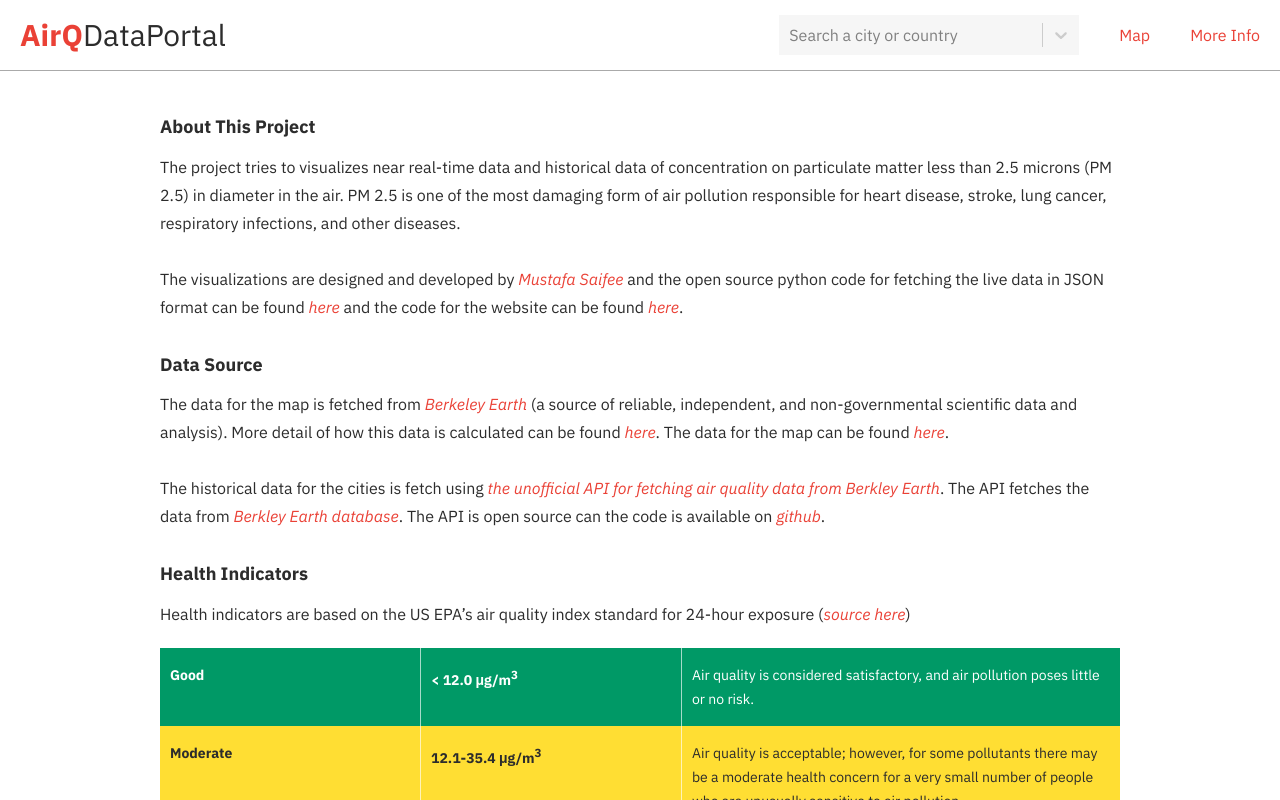
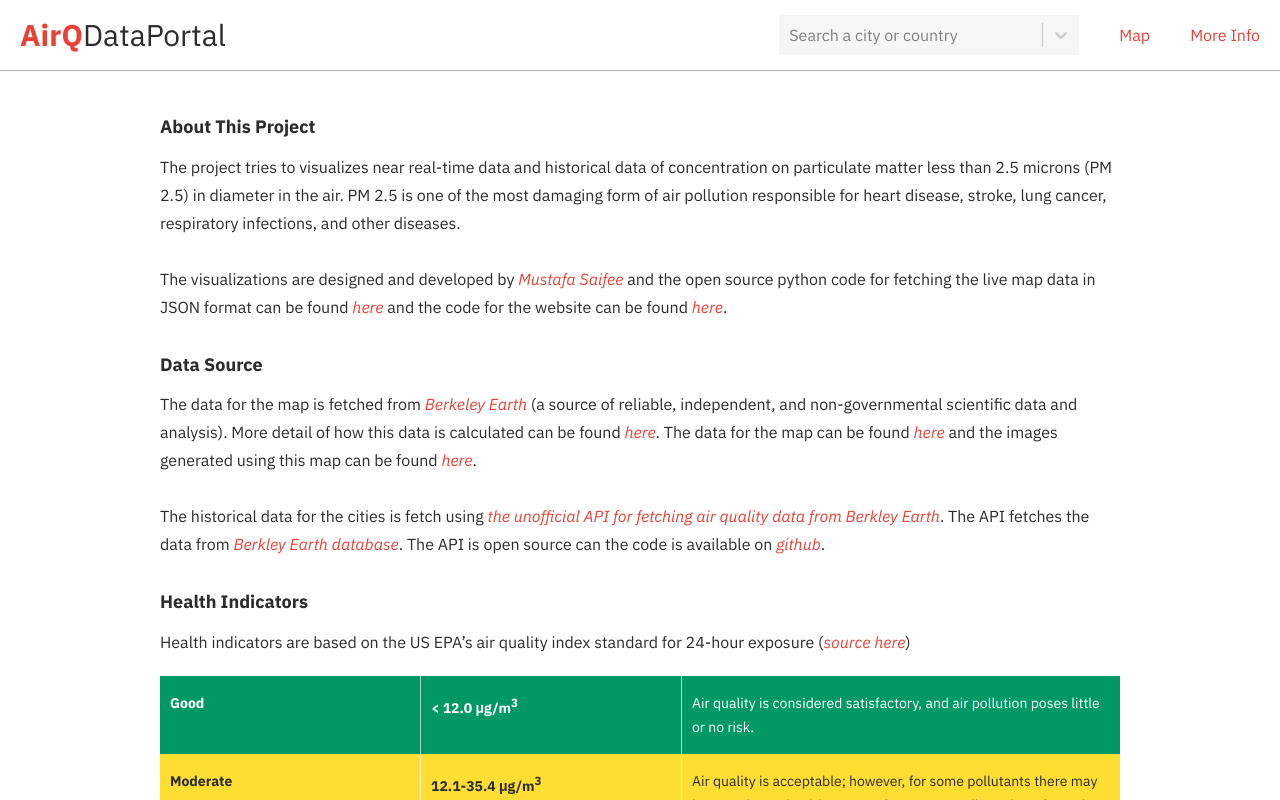
Before and after one commit to mustafasaifee42/airq-data-portal, a React (Create React App) app: page /more-info in a window 1280 px wide. Shown: the top 800 px of the page. Built offline with nearby package versions, Linux system fonts and the light colour scheme.

Commit message:
update about page

```diff
--- a/src/About.tsx
+++ b/src/About.tsx
@@ -51,13 +51,13 @@ const About = () => {
       <a target="_blank" rel="noreferrer" href="https://www.mustafasaifee.com">
         Mustafa Saifee
       </a>{" "}
-      and the open source python code for fetching the live data in JSON format
+      and the open source python code for fetching the live map data in JSON format
       can be found{" "}
-      <a target="_blank" rel="noreferrer" href="https://www.mustafasaifee.com">
+      <a target="_blank" rel="noreferrer" href="https://github.com/mustafasaifee42/air-quality-grid-map-image-data">
         here
       </a>{" "}
       and the code for the website can be found{" "}
-      <a target="_blank" rel="noreferrer" href="https://www.mustafasaifee.com">
+      <a target="_blank" rel="noreferrer" href="https://github.com/mustafasaifee42/airq-data-portal">
         here
       </a>
       .
@@ -82,6 +82,14 @@ const About = () => {
         target="_blank"
         rel="noreferrer"
         href="http://berkeleyearth.org/archive/air-quality-real-time-maps-data-download/"
+      >
+        here
+      </a>
+      {" "}and the images generated using this map can be found{" "}
+      <a
+        target="_blank"
+        rel="noreferrer"
+        href="https://github.com/mustafasaifee42/air-quality-grid-map-image-data"
       >
         here
       </a>
```
